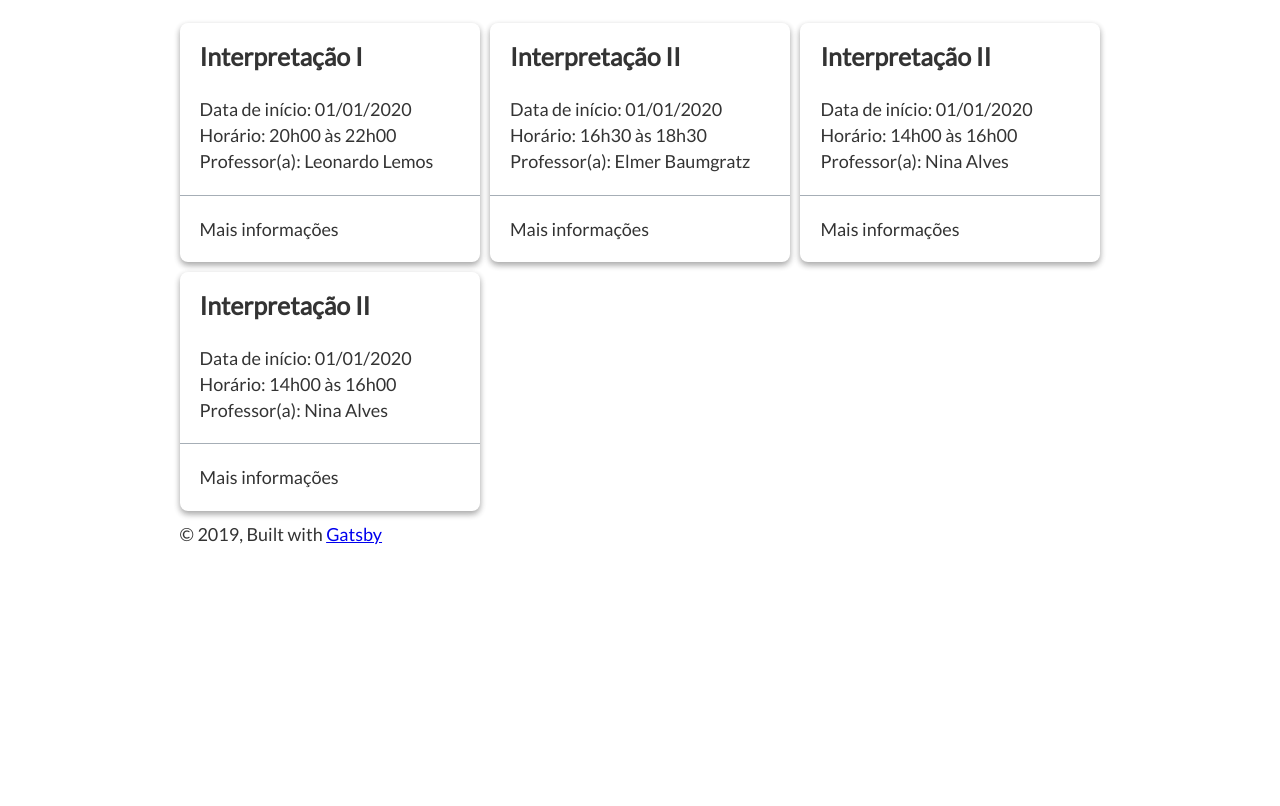
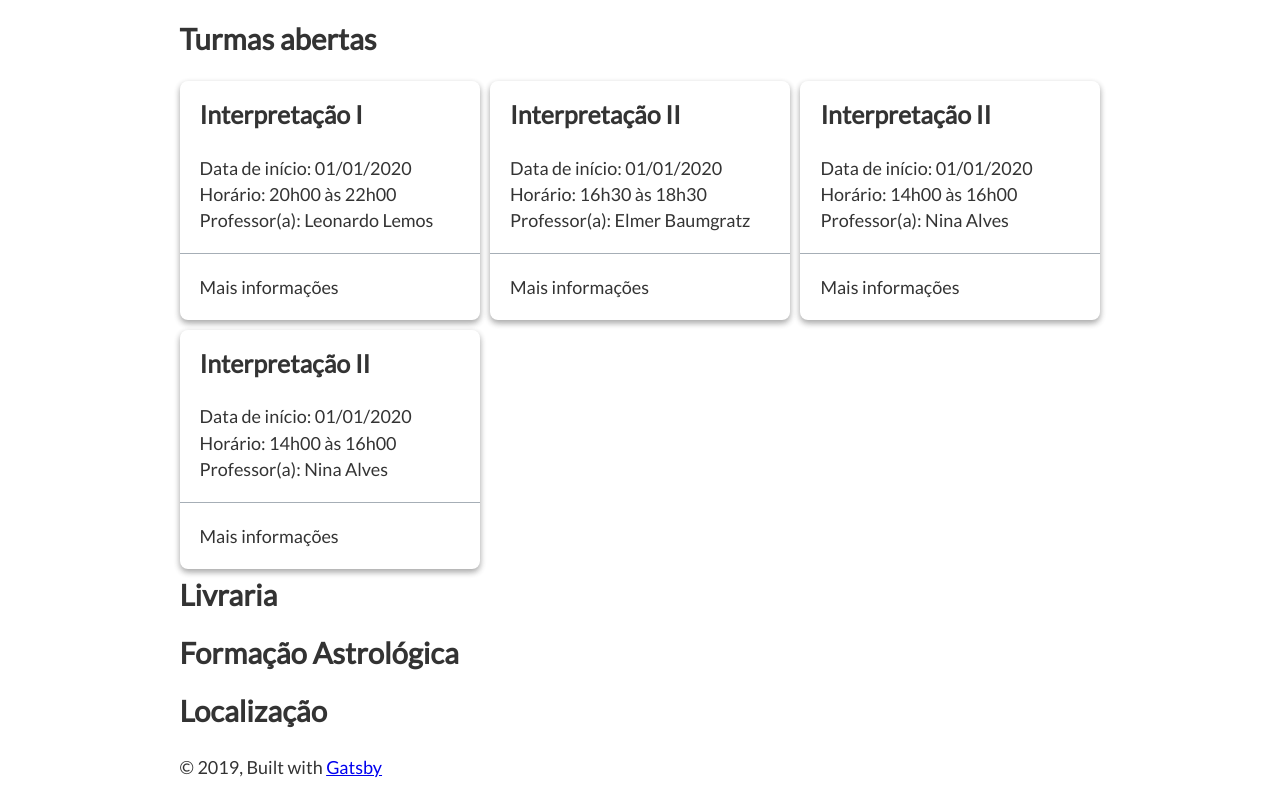
Before and after one commit to jonniebigodes/regulus-site, a Gatsby site: page / in a window 1280 px wide. Shown: the part 100-906 px from the top of the page. Before the commit the page ends 800 px from the top, so only its background shows below. Built offline with nearby package versions, Linux system fonts and the light colour scheme; Gatsby itself is replaced by a stand-in of ours.

Commit message:
cria partes básicas do site

```diff
--- a/src/components/cursos.js
+++ b/src/components/cursos.js
@@ -1,18 +1,22 @@
 import React from "react"
-
 import Card from './card';
 
-const Cursos = () => {
-    return <div style={{
+const estiloCursos = {
     display: "flex",
     justifyContent: "space-between",
     flexWrap: "wrap"
-      }}>
+  };
+
+const Cursos = () => {
+    return (<div>
+        <h2>Turmas abertas</h2>
+        <div style={estiloCursos}>
             <Card title="Interpretação I" date="01/01/2020" teacher="Leonardo Lemos" time="20h00 às 22h00"/>
             <Card title="Interpretação II" date="01/01/2020" teacher="Elmer Baumgratz" time="16h30 às 18h30"/>
             <Card title="Interpretação II" date="01/01/2020" teacher="Nina Alves" time="14h00 às 16h00"/>
             <Card title="Interpretação II" date="01/01/2020" teacher="Nina Alves" time="14h00 às 16h00"/>
         </div>
+    </div>  )
 };
 
 export default Cursos;
--- /dev/null
+++ b/src/components/formacao.js
@@ -0,0 +1,7 @@
+import React from "react"
+
+const Formacao = () => {
+    return <h2>Formação Astrológica</h2>;
+}
+
+export default Formacao;
--- /dev/null
+++ b/src/components/livraria.js
@@ -0,0 +1,7 @@
+import React from "react"
+
+const Livraria = () => {
+    return <h2>Livraria</h2>;
+}
+
+export default Livraria;
--- /dev/null
+++ b/src/components/localizacao.js
@@ -0,0 +1,7 @@
+import React from "react"
+
+const Localizacao = () => {
+    return <h2>Localização</h2>;
+}
+
+export default Localizacao;
--- a/src/pages/index.js
+++ b/src/pages/index.js
@@ -1,14 +1,19 @@
 import React from "react"
-import { Link } from "gatsby"
 
 import Layout from "../components/layout"
 import SEO from "../components/seo"
 import Cursos from "../components/cursos"
+import Formacao from "../components/formacao"
+import Localizacao from "../components/localizacao"
+import Livraria from "../components/livraria"
 
 const IndexPage = () => (
   <Layout>
     <SEO title="Home" />
     <Cursos />
+    <Livraria />
+    <Formacao />
+    <Localizacao />
   </Layout>
 )
 
```
Lines whose indentation alone changed are shown as unchanged.
